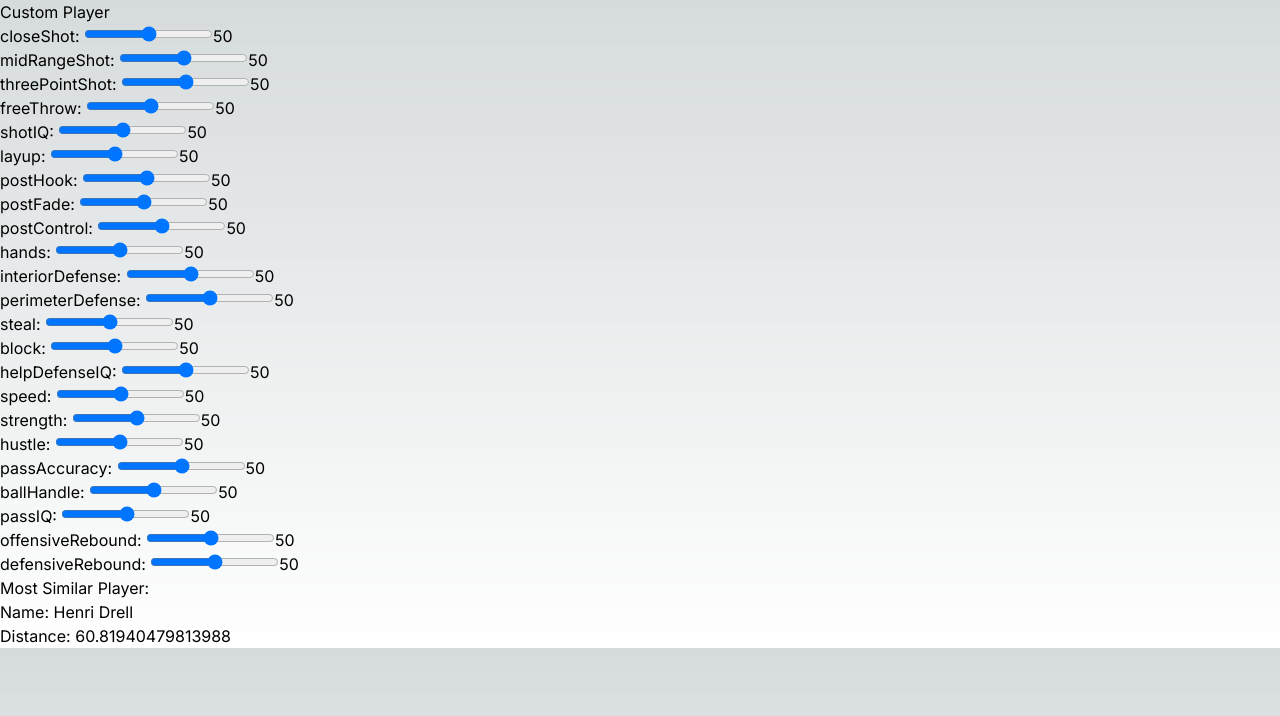
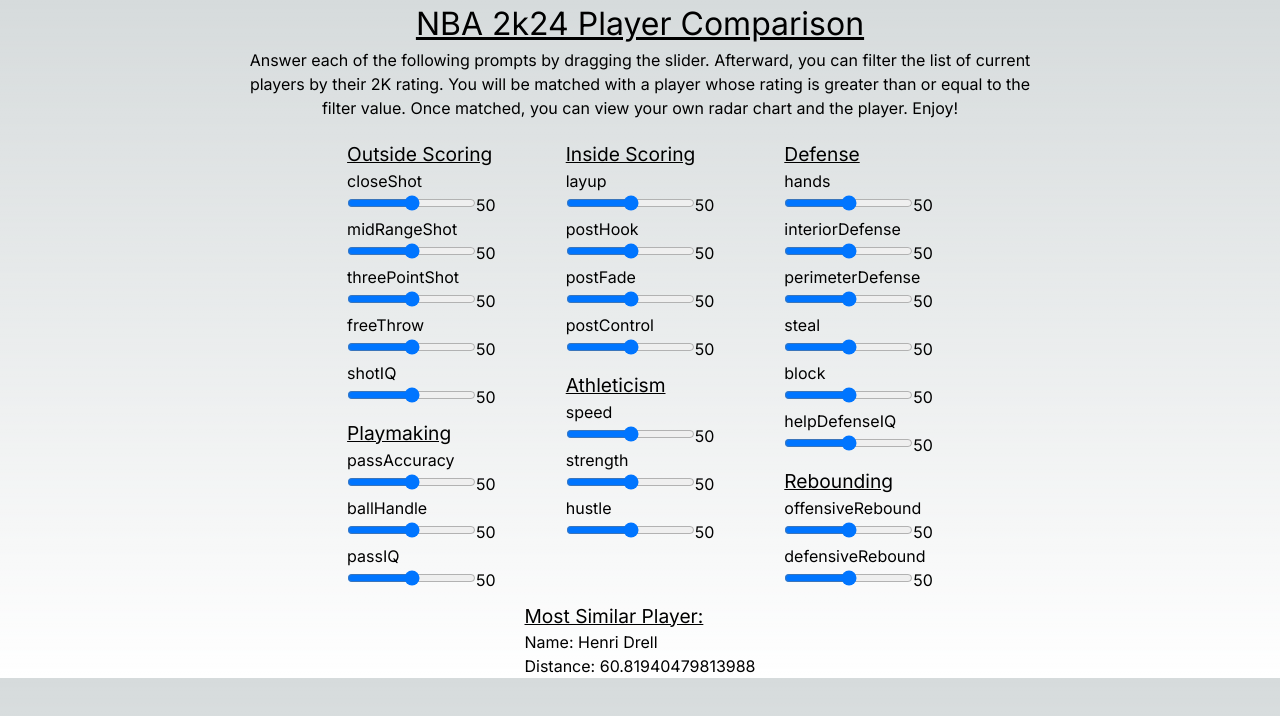
Before and after one commit to ErgiIsmahili/NBA2k24-Player-Comparison, a Next.js app in the folder my-nba-player/: page / in a window 1280 px wide. Shown: the top 716 px of the page. Built offline with nearby package versions, Linux system fonts and the light colour scheme.

Commit message:
updated frontend
added a title, description, and separated the stats into 3 columns

```diff
--- a/my-nba-player/src/app/page.tsx
+++ b/my-nba-player/src/app/page.tsx
@@ -47,27 +47,88 @@
     setCustomPlayer({ ...customPlayer, [stat]: value });
   };
 
+  const renderAttributeInputs = (stat: string, value: number) => {
     return (
       <div>
+        <h2>{stat}</h2>
         <div>
-        <h2>Custom Player</h2>
-        {Object.keys(customPlayer).map((stat) => (
-          <div key={stat}>
-            <label>{stat}: </label>
           <input
             type="range"
             min="0"
             max="99"
-              value={customPlayer[stat as keyof PlayerAttributes]}
+            value={value}
             onChange={(e) => handleCustomPlayerChange(stat as keyof PlayerAttributes, parseInt(e.target.value))}
           />
-            <span>{customPlayer[stat as keyof PlayerAttributes]}</span>
+          <span>{value}</span>
         </div>
-        ))}
+      </div>
+    );
+  };
+
+
+  return (
+    <div style={{ display: 'flex', flexDirection: 'column', alignItems: 'center' }}>
+      <h1 style={{ fontSize: '2rem', textDecoration: 'underline' }}>NBA 2k24 Player Comparison</h1>
+      <div>
+      <h2 style={{ maxWidth: '800px', margin: '0 auto', textAlign: 'center', marginBottom: '20px'  }}>
+        Answer each of the following prompts by dragging the slider.
+        Afterward, you can filter the list of current players by their 2K rating.
+        You will be matched with a player whose rating is greater than or equal to the filter value.
+        Once matched, you can view your own radar chart and the player. Enjoy!
+      </h2>
+      </div>
+      <div style={{ display: 'flex', flexDirection: 'row', justifyContent: 'space-between' }}>
+      <div style={{ display: 'flex', flexDirection: 'column', alignItems: 'flex-start', marginRight: '50px' }}>
+        <div style={{ marginBottom: '10px' }}>
+        <h3 style={{fontSize: '1.2rem', textDecoration: 'underline' }}>Outside Scoring</h3>
+          {renderAttributeInputs('closeShot', customPlayer.closeShot ? customPlayer.closeShot : 50)}
+          {renderAttributeInputs('midRangeShot', customPlayer.midRangeShot ? customPlayer.midRangeShot : 50)}
+          {renderAttributeInputs('threePointShot', customPlayer.threePointShot ? customPlayer.threePointShot : 50)}
+          {renderAttributeInputs('freeThrow', customPlayer.freeThrow ? customPlayer.freeThrow : 50)}
+          {renderAttributeInputs('shotIQ', customPlayer.shotIQ ? customPlayer.shotIQ : 50)}
+        </div>
+        <div style={{ marginBottom: '10px'}}>
+        <h3 style={{fontSize: '1.2rem', textDecoration: 'underline' }}>Playmaking</h3>
+          {renderAttributeInputs('passAccuracy', customPlayer.passAccuracy ? customPlayer.passAccuracy : 50)}
+          {renderAttributeInputs('ballHandle', customPlayer.ballHandle ? customPlayer.ballHandle : 50)}
+          {renderAttributeInputs('passIQ', customPlayer.passIQ ? customPlayer.passIQ : 50)}
+        </div>
+      </div>
+      <div style={{ display: 'flex', flexDirection: 'column', alignItems: 'flex-start', margin: '0 20px' }}>
+        <div style={{ marginBottom: '10px' }}>
+        <h3 style={{fontSize: '1.2rem', textDecoration: 'underline' }}>Inside Scoring</h3>
+          {renderAttributeInputs('layup', customPlayer.layup ? customPlayer.layup : 50)}
+          {renderAttributeInputs('postHook', customPlayer.postHook ? customPlayer.postHook : 50)}
+          {renderAttributeInputs('postFade', customPlayer.postFade ? customPlayer.postFade : 50)}
+          {renderAttributeInputs('postControl', customPlayer.postControl ? customPlayer.postControl : 50)}
+        </div>
+        <div style={{ marginBottom: '10px' }}>
+        <h3 style={{fontSize: '1.2rem', textDecoration: 'underline' }}>Athleticism</h3>
+          {renderAttributeInputs('speed', customPlayer.speed ? customPlayer.speed : 50)}
+          {renderAttributeInputs('strength', customPlayer.strength ? customPlayer.strength : 50)}
+          {renderAttributeInputs('hustle', customPlayer.hustle ? customPlayer.hustle : 50)}
+        </div>
+      </div>
+      <div style={{ display: 'flex', flexDirection: 'column', alignItems: 'flex-start', marginLeft: '50px'}}>
+        <div style={{ marginBottom: '10px' }}>
+        <h3 style={{fontSize: '1.2rem', textDecoration: 'underline' }}>Defense</h3>
+          {renderAttributeInputs('hands', customPlayer.hands ? customPlayer.hands : 50)}
+          {renderAttributeInputs('interiorDefense', customPlayer.interiorDefense ? customPlayer.interiorDefense : 50)}
+          {renderAttributeInputs('perimeterDefense', customPlayer.perimeterDefense ? customPlayer.perimeterDefense : 50)}
+          {renderAttributeInputs('steal', customPlayer.steal ? customPlayer.steal : 50)}
+          {renderAttributeInputs('block', customPlayer.block ? customPlayer.block : 50)}
+          {renderAttributeInputs('helpDefenseIQ', customPlayer.helpDefenseIQ ? customPlayer.helpDefenseIQ : 50)}
+        </div>
+        <div style={{ marginBottom: '10px' }}>
+        <h3 style={{fontSize: '1.2rem', textDecoration: 'underline' }}>Rebounding</h3>
+          {renderAttributeInputs('offensiveRebound', customPlayer.offensiveRebound ? customPlayer.offensiveRebound : 50)}
+          {renderAttributeInputs('defensiveRebound', customPlayer.defensiveRebound ? customPlayer.defensiveRebound : 50)}
+        </div>
+      </div>
       </div>
       {mostSimilarPlayer.player && (
         <div>
-          <h1>Most Similar Player:</h1>
+          <h1 style={{fontSize: '1.2rem', textDecoration: 'underline' }}>Most Similar Player:</h1>
           <p>Name: {mostSimilarPlayer.player.name}</p>
           <p>Distance: {mostSimilarPlayer.distance}</p>
         </div>
```
Lines whose indentation alone changed are shown as unchanged.
